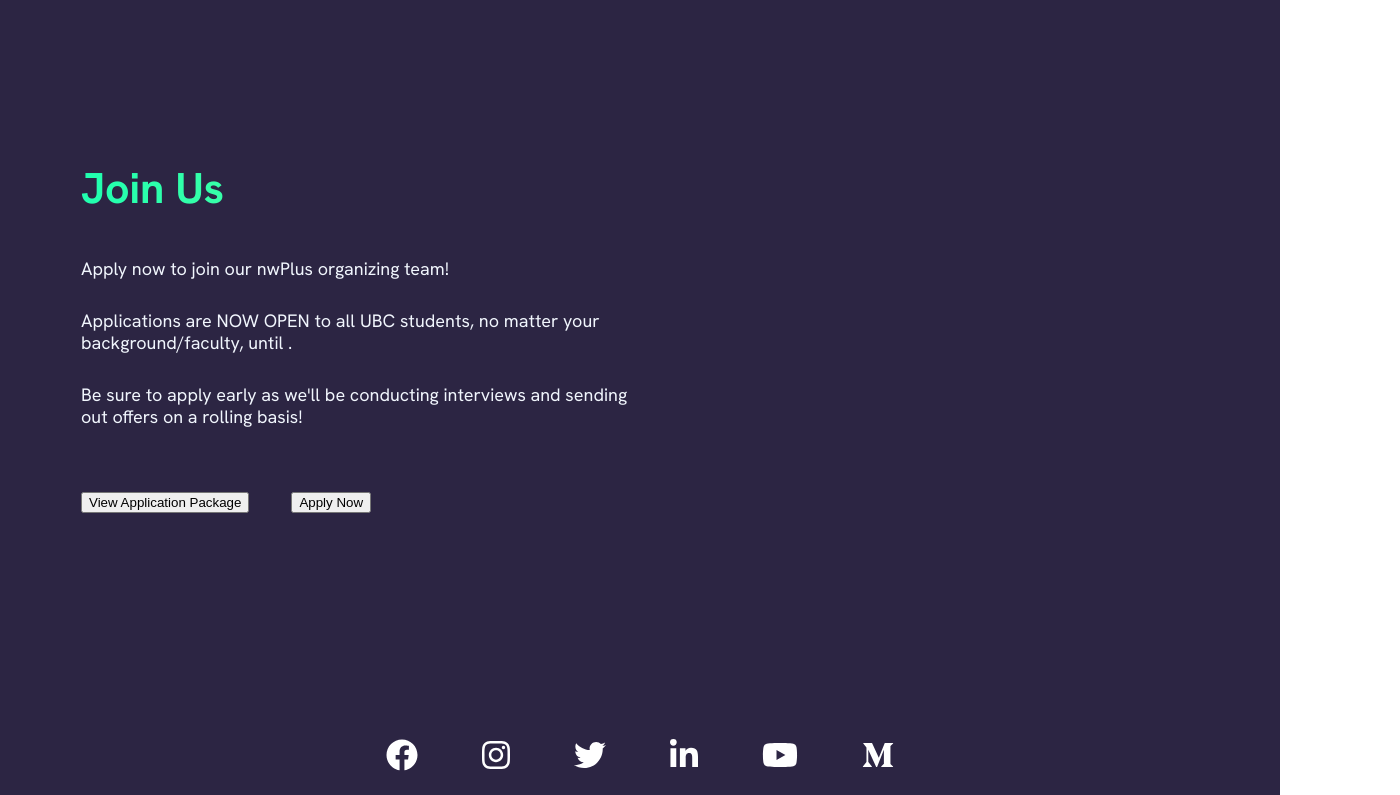
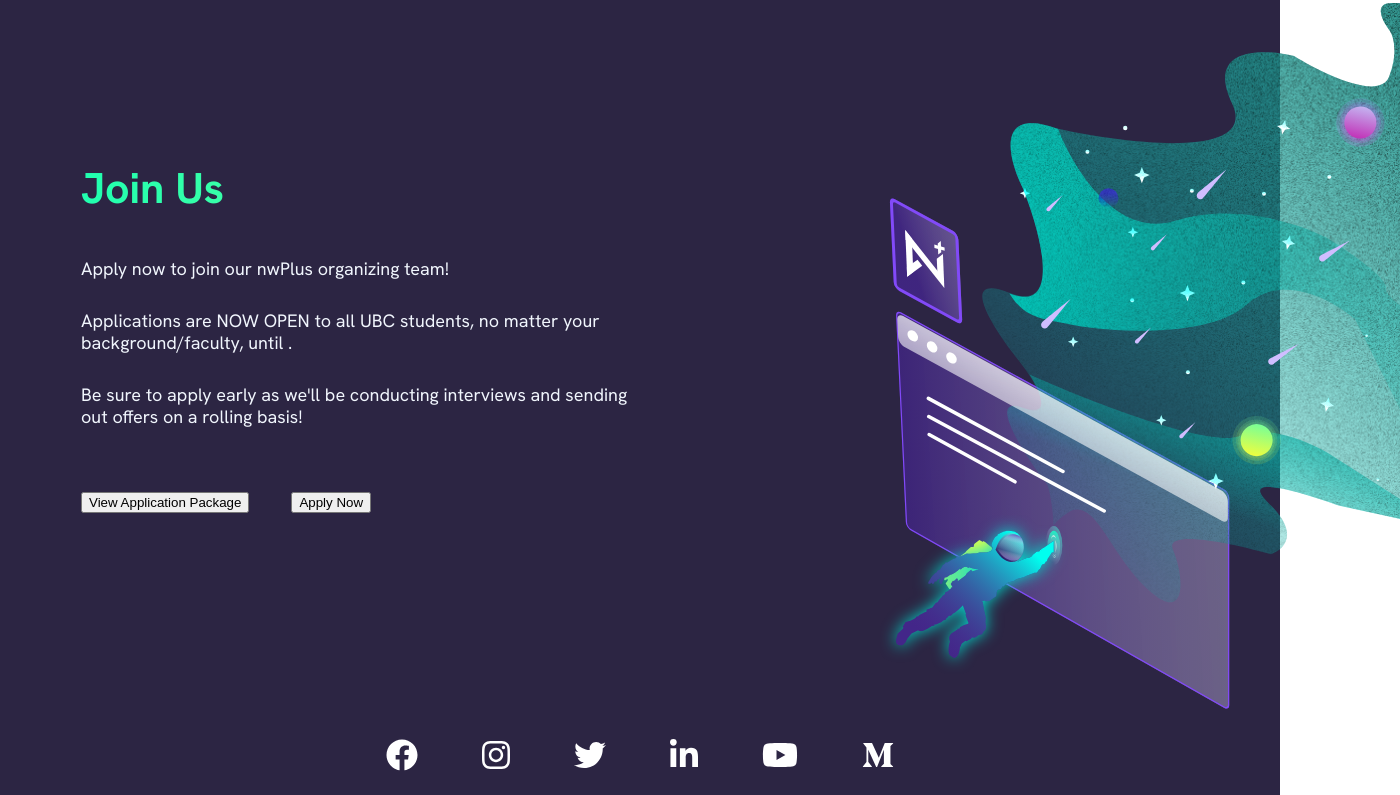
Before and after one commit to nwplus/www, a Next.js app: page /application in a window 1280 px wide. Shown: the top 795 px of the page, 1400 px wide, since content can reach past the window. Built offline with nearby package versions, Linux system fonts and the light colour scheme.

Commit message:
waiting for navbar and buttons

```diff
--- a/pages/application.js
+++ b/pages/application.js
@@ -8,13 +8,20 @@ import {
     faTwitter,
     faYoutube,
   } from '@fortawesome/free-brands-svg-icons';
+import Head from 'next/head';
 
-import Head from 'next/head';
 import JoinUs from '../components/JoinUs';
 
 const ApplicationPageContainer = styled.div`
   background: ${p => p.theme.colors.background};
   height: fit-content;
+  position: relative;
+`;
+
+const BackgroundImage = styled.img`
+  position: absolute;
+  width: 520px;
+  left: 880px;
 `;
 
 const FooterContainer = styled.div`
@@ -43,6 +50,7 @@ export default function Charcuterie() {
 
       <main>
         <ApplicationPageContainer>
+            <BackgroundImage src="/assets/logos/trying.svg" alt="an astronaut reaching inside a window"/>
             <JoinUs hiring={true} deadlineDay={30} deadlineMonth="September"/>
             <FooterContainer>
                 <SocialMediaIcons>
```
Also changed, not shown: public/assets/logos/trying.svg (renamed from pages/trying.svg).
